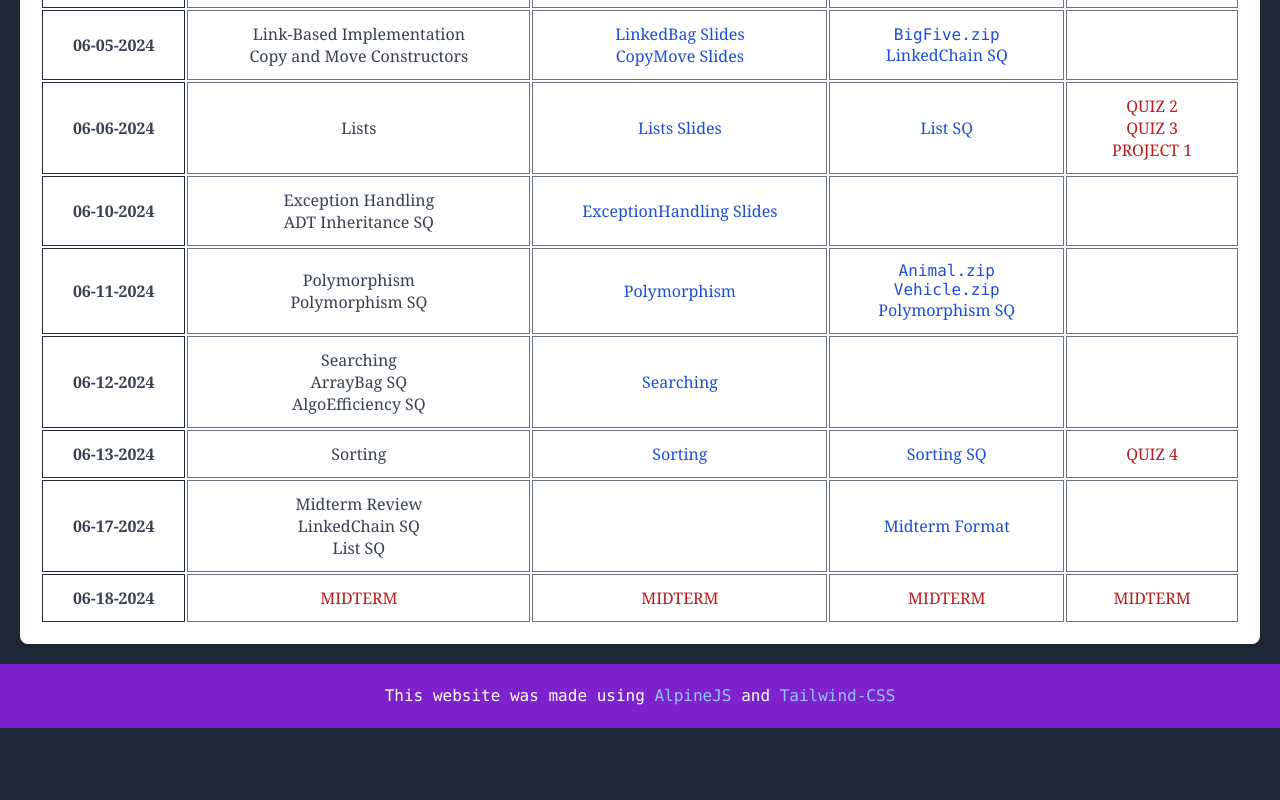
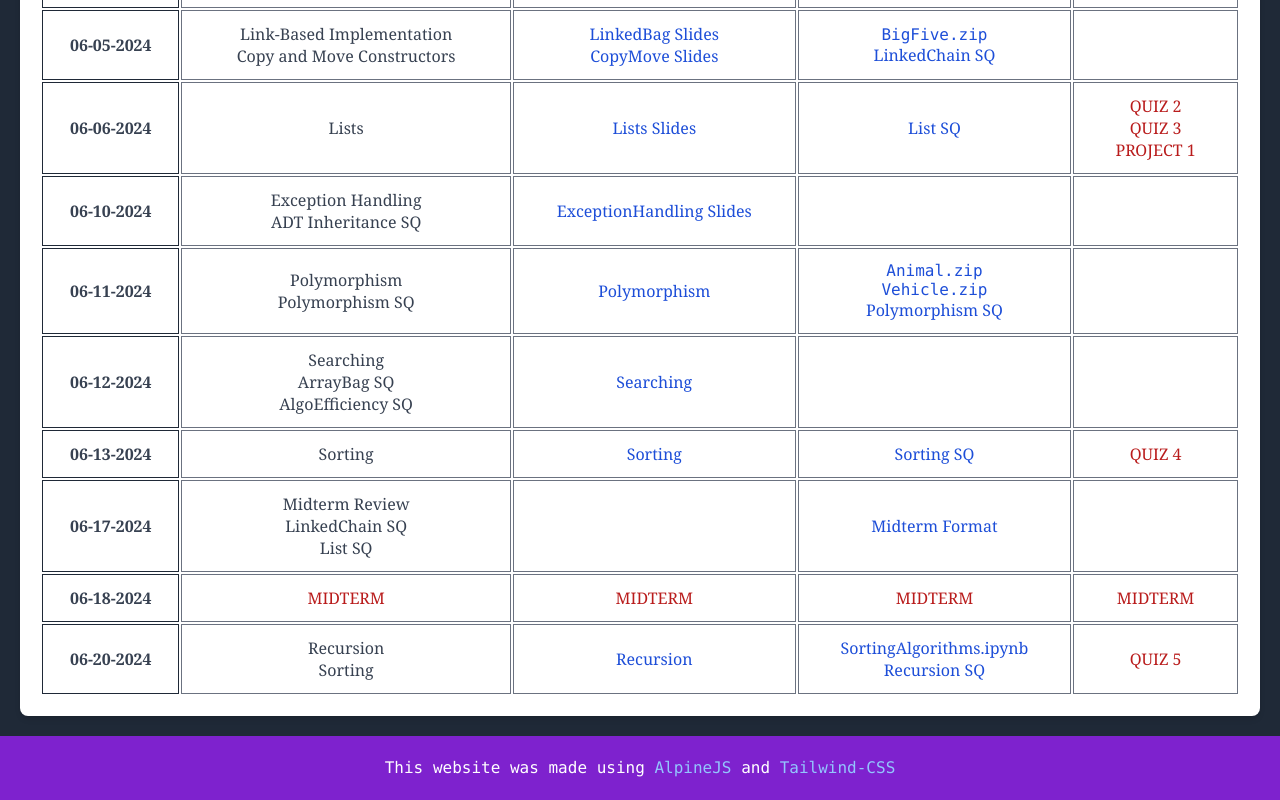
Before and after one commit to Hunter-College-CS235-Summer-2024/Hunter_CS235_Summer24, a plain HTML site: page index.html in a window 1280 px wide. Shown: the part 1150-1950 px from the top of the page. Before the commit the page ends 1878 px from the top, so only its background shows below. Drawn offline with nearby package versions, Linux system fonts and the light colour scheme.

Commit message:
add: content for recursion

```diff
--- a/index.html
+++ b/index.html
@@ -266,6 +266,24 @@
               <p>MIDTERM</p>
             </td>
           </tr>
+          <tr>
+            <td class="border border-gray-800 p-3 font-semibold">06-20-2024</td>
+            <td class="border border-gray-500 p-3">
+              <p>Recursion</p>
+              <p>Sorting</p>
+            </td>
+            <td class="border border-gray-500 p-3">
+              <p class="text-blue-700 hover:opacity-75"><a href="/Hunter_CS235_Summer24/content/slides/14_Recursion.pdf" target="_blank">Recursion</a></p>
+            </td>
+            <td class="border border-gray-500 p-3">
+              <p class="text-blue-700 hover:opacity-75"><a href="https://colab.research.google.com/drive/18rdDmUWNMu4gXA0VpDxyuqYZOprgJtMj?usp=sharing" target="_blank">SortingAlgorithms.ipynb</a></p>
+              <p class="text-blue-700 hover:opacity-75"><a href="/Hunter_CS235_Summer24/content/study_questions/Recursion_SQ.pdf" target="_blank">Recursion SQ</a></p>
+            </td>
+            <td class="border border-gray-500 text-red-700 p-3">
+              <p>QUIZ 5</p>
+            </td>
+          </tr>
+
         </tbody>
       </table>
     </div>
```
